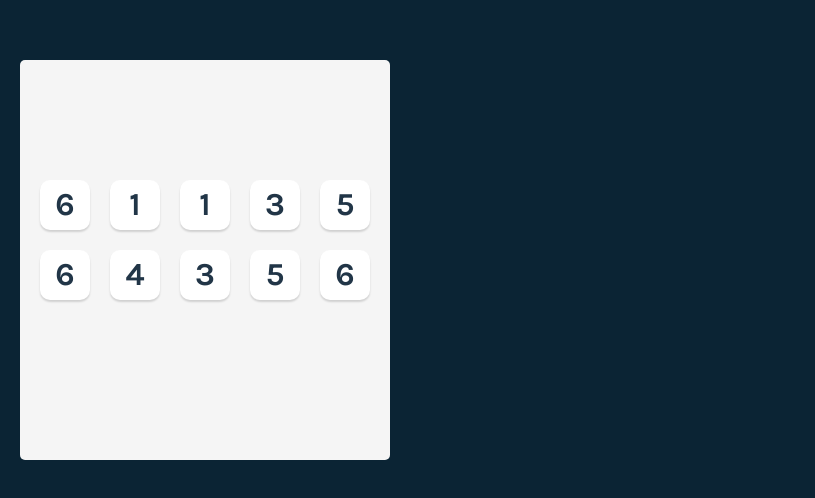
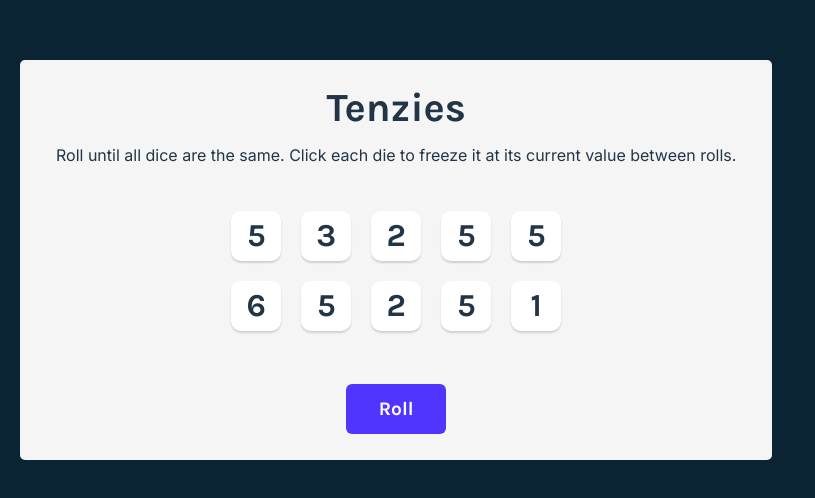
Before and after one commit to doganeraylin/tenzies-react, a React (Vite) app: page / in a window 1280 px wide. Shown: the part 140-638 px from the top of the page, without its empty margins (0-815 px from the left). Built offline with nearby package versions, Linux system fonts and the light colour scheme.

Commit message:
hold dice and generate new dice functions added

```diff
--- a/src/App.jsx
+++ b/src/App.jsx
@@ -1,31 +1,62 @@
 import './App.css'
 import Dice from "./Dice"
 import {useState} from  "react"
+import {nanoid} from "nanoid"
 
 
-function App() {
+export default function App() {
 
   const [dice, setDice] = useState(allNewDice())
+
+  function generateNewDie() {
+    return {
+        value: Math.ceil(Math.random() * 6),
+        isHeld: false,
+        id: nanoid()
+    }
+  }
+
 
   function allNewDice() {
     const newDice = []
     for (let i = 0; i < 10; i++) {
-        newDice.push(Math.ceil(Math.random() * 6))
+        newDice.push(generateNewDie())
     }
     return newDice
+  }
+
+  function rollDice () {
+    setDice(oldDice => oldDice.map(die => {
+      return die.isHeld ?
+          die :
+          generateNewDie()
+    }))
+  }
+
+  function holdDice(id) {
+    setDice(oldDice => oldDice.map(die => {
+        return die.id === id ?
+            {...die, isHeld: !die.isHeld} :
+            die
+    }))
 }
 
-  const diceElements = dice.map(die => <Dice value = {die}/>
-)
+  const diceElements = dice.map(die => (
+    <Dice key={die.id} value={die.value} isHeld={die.isHeld} holdDice={() => holdDice(die.id)} />
+))
+
+
+
 
   return(
     <main>
-       <div className='dice-container'>
+        <h1 className="title">Tenzies</h1>
+        <p className="instructions">Roll until all dice are the same. Click each die to freeze it at its current value between rolls.</p>
+        <div className='dice-container'>
             {diceElements}
         </div>
+        <button className='roll-dice' onClick={rollDice}>Roll</button>
     </main>
 
   )
 }
-
-export default App
```
